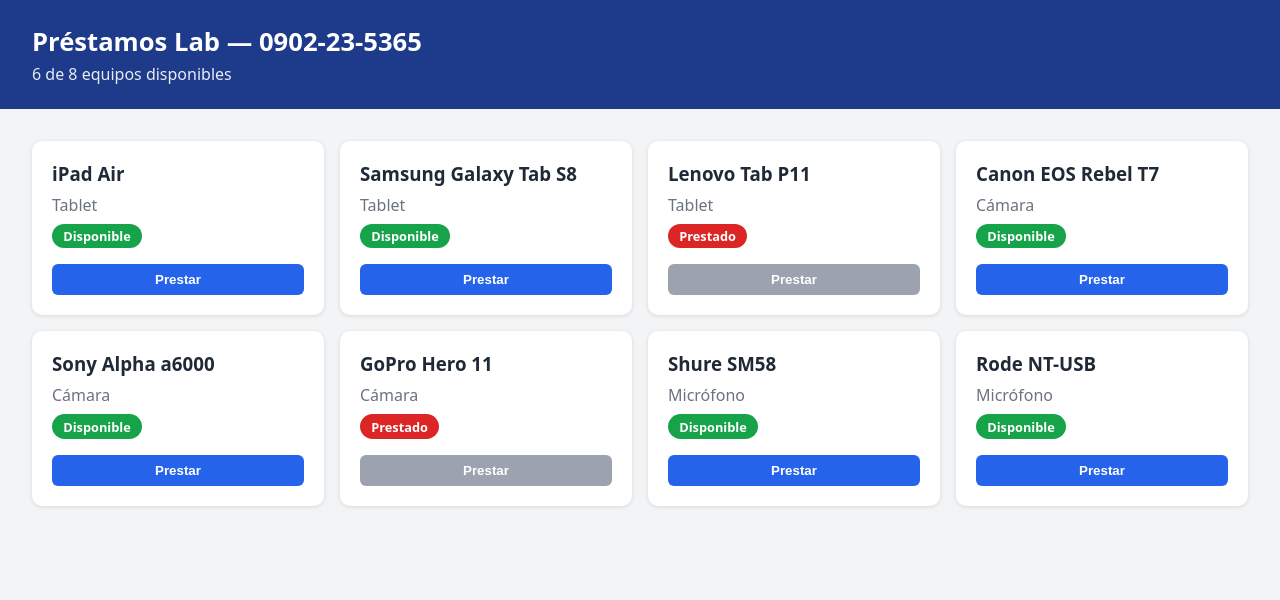
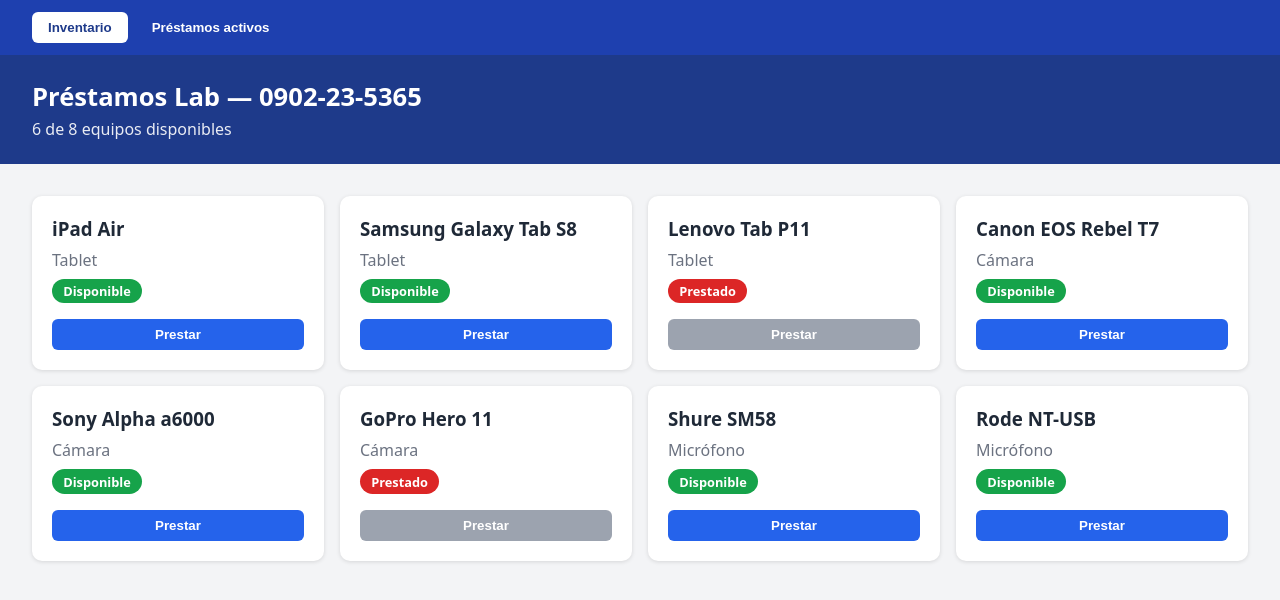
Before and after one commit to mchenc1-tech/prestamos-lab, a React (Vite) app: page / in a window 1280 px wide. Shown: the top 600 px of the page. Built offline with nearby package versions, Linux system fonts and the light colour scheme.

Commit message:
feat: vista de préstamos activos con devolución y filas vencidas resaltadas

```diff
--- a/src/App.tsx
+++ b/src/App.tsx
@@ -1,14 +1,18 @@
 import { useState } from 'react';
 import Inventario from './pages/Inventario';
+import PrestamosActivos from './pages/PrestamosActivos';
 import FormularioPrestamo from './components/FormularioPrestamo';
 import type { DatosPrestamo } from './components/FormularioPrestamo';
 import { equiposPrueba } from './data/equiposPrueba';
 import type { Equipo, Prestamo } from './types';
 
+type Vista = 'inventario' | 'prestamos';
+
 function App() {
   const [equipos, setEquipos] = useState<Equipo[]>(equiposPrueba);
   const [prestamos, setPrestamos] = useState<Prestamo[]>([]);
   const [equipoSeleccionado, setEquipoSeleccionado] = useState<Equipo | null>(null);
+  const [vista, setVista] = useState<Vista>('inventario');
 
   const handlePrestar = (id: number) => {
     const equipo = equipos.find((e) => e.id === id) ?? null;
@@ -28,7 +32,6 @@
       devuelto: false,
     };
 
-    // Actualizaciones inmutables: nunca push ni asignación directa
     setPrestamos([...prestamos, nuevoPrestamo]);
     setEquipos(
       equipos.map((e) =>
@@ -38,9 +41,46 @@
     setEquipoSeleccionado(null);
   };
 
+  const handleDevolver = (prestamoId: number) => {
+    const prestamo = prestamos.find((p) => p.id === prestamoId);
+    if (!prestamo) return;
+
+    setPrestamos(
+      prestamos.map((p) => (p.id === prestamoId ? { ...p, devuelto: true } : p))
+    );
+    setEquipos(
+      equipos.map((e) =>
+        e.id === prestamo.equipoId ? { ...e, disponible: true } : e
+      )
+    );
+  };
+
   return (
     <>
-      <Inventario equipos={equipos} onPrestar={handlePrestar} />
+      <nav className="menu">
+        <button
+          className={vista === 'inventario' ? 'activo' : ''}
+          onClick={() => setVista('inventario')}
+        >
+          Inventario
+        </button>
+        <button
+          className={vista === 'prestamos' ? 'activo' : ''}
+          onClick={() => setVista('prestamos')}
+        >
+          Préstamos activos
+        </button>
+      </nav>
+
+      {vista === 'inventario' ? (
+        <Inventario equipos={equipos} onPrestar={handlePrestar} />
+      ) : (
+        <PrestamosActivos
+          prestamos={prestamos}
+          equipos={equipos}
+          onDevolver={handleDevolver}
+        />
+      )}
 
       {equipoSeleccionado && (
         <FormularioPrestamo
--- a/src/index.css
+++ b/src/index.css
@@ -158,3 +158,73 @@
   background: #2563eb;
   color: white;
 }
+
+.seccion {
+  padding: 0 2rem 2rem;
+}
+
+.tabla {
+  width: 100%;
+  border-collapse: collapse;
+  background: white;
+  border-radius: 10px;
+  overflow: hidden;
+  box-shadow: 0 1px 4px rgba(0, 0, 0, 0.12);
+}
+
+.tabla th,
+.tabla td {
+  padding: 0.75rem 1rem;
+  text-align: left;
+  border-bottom: 1px solid #e5e7eb;
+}
+
+.tabla th {
+  background: #e5e7eb;
+}
+
+.tabla tr.vencido {
+  background: #fee2e2;
+  color: #991b1b;
+  font-weight: 600;
+}
+
+.tabla button {
+  padding: 0.4rem 0.8rem;
+  border: none;
+  border-radius: 6px;
+  background: #16a34a;
+  color: white;
+  font-weight: 600;
+  cursor: pointer;
+}
+
+.tabla button:hover {
+  background: #15803d;
+}
+
+.menu {
+  display: flex;
+  gap: 0.5rem;
+  padding: 0.75rem 2rem;
+  background: #1e40af;
+}
+
+.menu button {
+  padding: 0.5rem 1rem;
+  border: none;
+  border-radius: 6px;
+  background: transparent;
+  color: white;
+  font-weight: 600;
+  cursor: pointer;
+}
+
+.menu button:hover {
+  background: rgba(255, 255, 255, 0.15);
+}
+
+.menu button.activo {
+  background: white;
+  color: #1e3a8a;
+}
--- /dev/null
+++ b/src/pages/PrestamosActivos.tsx
@@ -0,0 +1,61 @@
+import type { Equipo, Prestamo } from '../types';
+
+interface PrestamosActivosProps {
+  prestamos: Prestamo[];
+  equipos: Equipo[];
+  onDevolver: (prestamoId: number) => void;
+}
+
+// Convierte "2026-10-26" en una fecha local (evita problemas de zona horaria)
+const parsearFecha = (valor: string): Date => {
+  const [anio, mes, dia] = valor.split('-').map(Number);
+  return new Date(anio, mes - 1, dia);
+};
+
+const estaVencido = (fechaLimite: string): boolean => {
+  const hoy = new Date();
+  hoy.setHours(0, 0, 0, 0);
+  return parsearFecha(fechaLimite) < hoy;
+};
+
+function PrestamosActivos({ prestamos, equipos, onDevolver }: PrestamosActivosProps) {
+  const activos = prestamos.filter((p) => !p.devuelto);
+
+  const nombreEquipo = (equipoId: number): string =>
+    equipos.find((e) => e.id === equipoId)?.nombre ?? 'Equipo desconocido';
+
+  return (
+    <section className="seccion">
+      <h2>Préstamos activos</h2>
+
+      {activos.length === 0 ? (
+        <p>No hay préstamos activos.</p>
+      ) : (
+        <table className="tabla">
+          <thead>
+            <tr>
+              <th>Equipo</th>
+              <th>Solicitante</th>
+              <th>Fecha límite</th>
+              <th>Acción</th>
+            </tr>
+          </thead>
+          <tbody>
+            {activos.map((p) => (
+              <tr key={p.id} className={estaVencido(p.fechaLimite) ? 'vencido' : ''}>
+                <td>{nombreEquipo(p.equipoId)}</td>
+                <td>{p.solicitante}</td>
+                <td>{p.fechaLimite}</td>
+                <td>
+                  <button onClick={() => onDevolver(p.id)}>Devolver</button>
+                </td>
+              </tr>
+            ))}
+          </tbody>
+        </table>
+      )}
+    </section>
+  );
+}
+
+export default PrestamosActivos;
```
